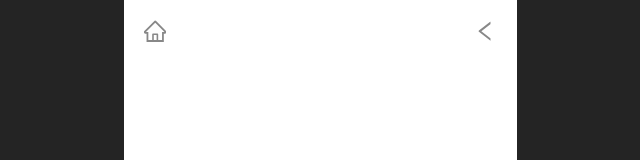
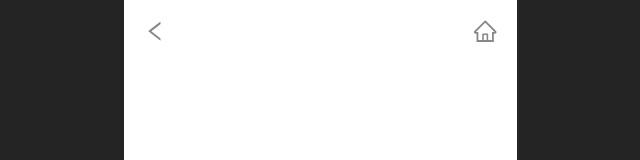
Before and after one commit to helloworld442/todo-list-project, a React (Vite) app: page / in a window 1280 px wide. Shown: the top 160 px of the page, without its empty margins (320-960 px from the left). Built offline with nearby package versions, Linux system fonts and the light colour scheme.

Commit message:
feat : feat header navigate logic #2

```diff
--- a/src/features/ui/footer/Footer.jsx
+++ b/src/features/ui/footer/Footer.jsx
@@ -1,21 +1,22 @@
 import "./Footer.scss";
+import { Link, useLocation } from "react-router-dom";
 import { HomeOutlined, LineChartOutlined, PlusOutlined, UserOutlined } from "@ant-design/icons";
 
 const Footer = () => {
   return (
     <nav className="footer-nav">
-      <span className="footer-text active">
+      <Link className="footer-link active">
         <HomeOutlined />
-      </span>
-      <span className="footer-text">
+      </Link>
+      <Link className="footer-link">
         <PlusOutlined />
-      </span>
-      <span className="footer-text">
+      </Link>
+      <Link className="footer-link">
         <LineChartOutlined />
-      </span>
-      <span className="footer-text">
+      </Link>
+      <Link className="footer-link">
         <UserOutlined />
-      </span>
+      </Link>
     </nav>
   );
 };
--- a/src/features/ui/footer/Footer.scss
+++ b/src/features/ui/footer/Footer.scss
@@ -10,7 +10,7 @@
   align-items: center;
 }
 
-.footer-text {
+.footer-link {
   font-size: 1.8rem;
   color: #888;
 
--- a/src/features/ui/header/Header.jsx
+++ b/src/features/ui/header/Header.jsx
@@ -1,14 +1,21 @@
 import "./Header.scss";
+import { useNavigate } from "react-router-dom";
 import { HomeOutlined, LeftOutlined } from "@ant-design/icons";
 
 const Header = () => {
+  const navigateTo = useNavigate();
+
+  const goBackButton = () => navigateTo(-1);
+
+  const goHomeButton = () => navigateTo("/");
+
   return (
     <nav className="header-nav">
-      <span className="header-text">
+      <span className="header-text" onClick={goBackButton}>
+        <LeftOutlined />
+      </span>
+      <span className="header-text" onClick={goHomeButton}>
         <HomeOutlined />
-      </span>
-      <span className="header-text">
-        <LeftOutlined />
       </span>
     </nav>
   );
```
